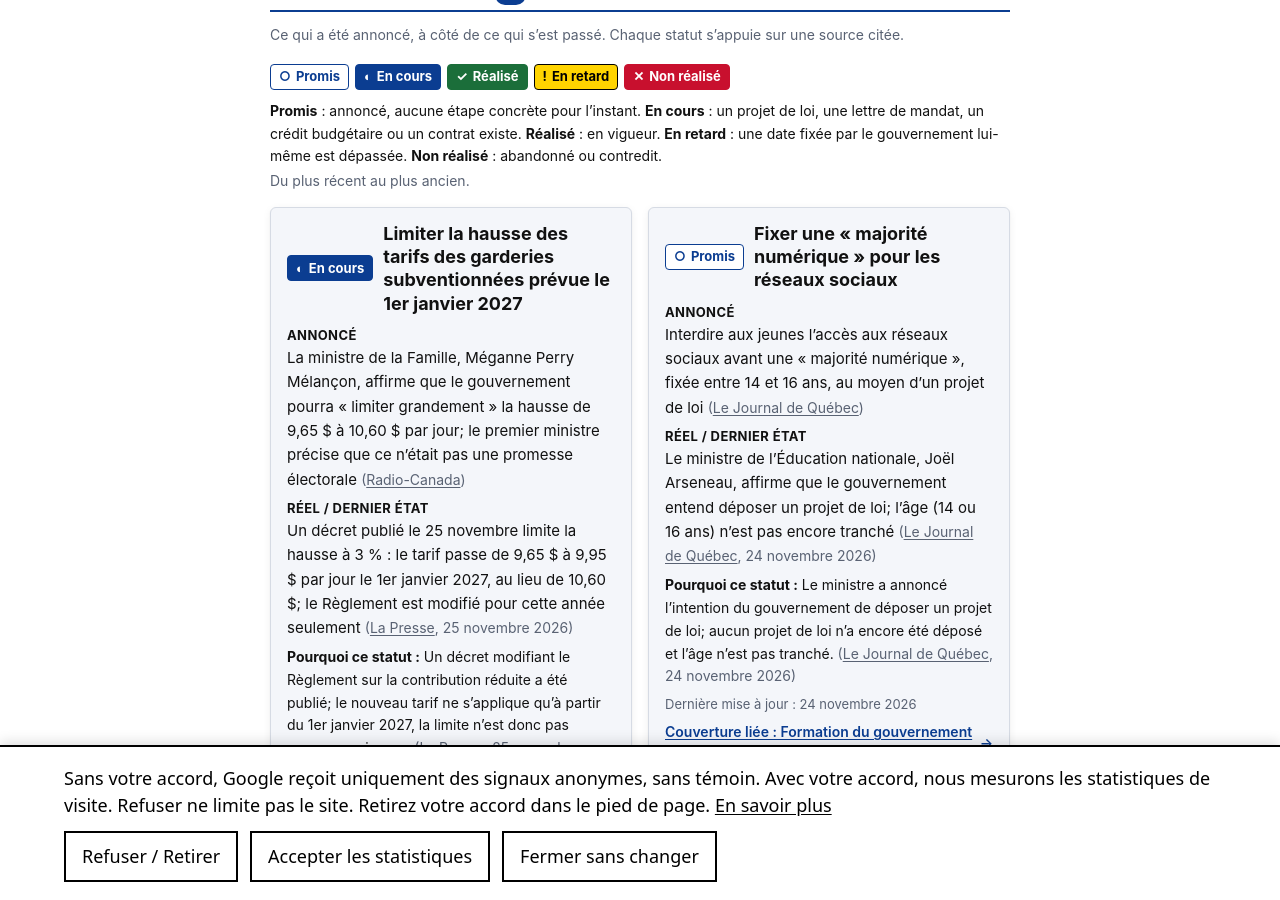
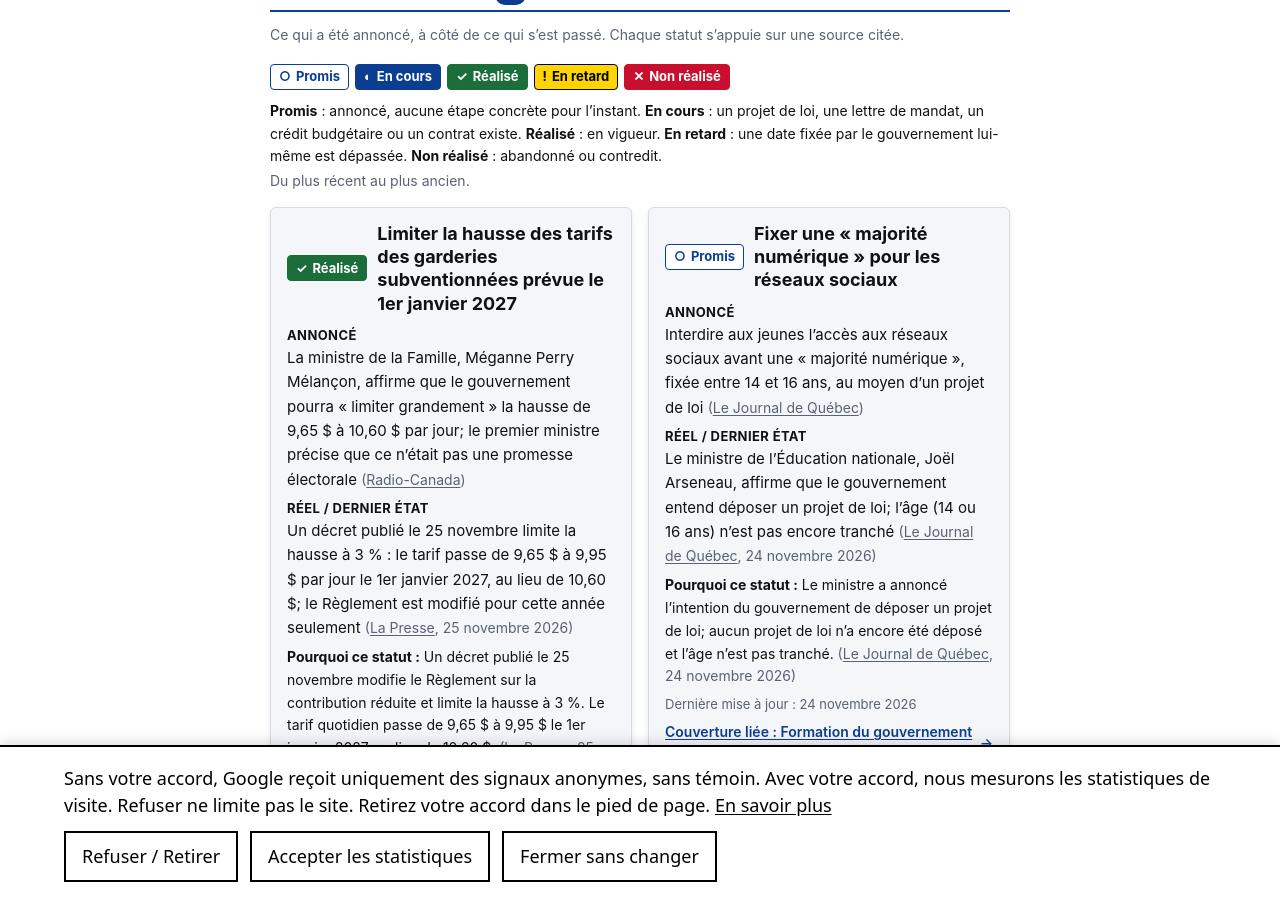
Before and after one commit to quebec-taxpayer/news-alerts, a Jekyll site: the page built from index.html, in a window 1280 px wide and 900 px high, scrolled down 1948 px. Built offline with Jekyll 4.4.1, drawn with Linux system fonts in a browser that asks for light colours.

Commit message:
Mark daycare fee cap tracker completed after Nov 25 decree
The decree limiting the subsidized daycare fee increase to 3% has been published. Status is Completed, with the Jan. 1, 2027 fee date kept in What's next.

```diff
--- a/_data/promises.json
+++ b/_data/promises.json
@@ -287,7 +287,7 @@
    "id": "pq-limit-daycare-fees",
    "dossier": "pq-transition",
    "type": "outcome",
-   "status": "in_progress",
+   "status": "completed",
    "item_en": "Limit the subsidized daycare fee increase set for Jan. 1, 2027",
    "item_fr": "Limiter la hausse des tarifs des garderies subventionnées prévue le 1er janvier 2027",
    "announced_en": "Family Minister Méganne Perry Mélançon says the government will be able to “greatly limit” the increase from $9.65 to $10.60 a day; the premier says it was not an election promise",
@@ -302,8 +302,8 @@
    "actual_source_url": "https://www.lapresse.ca/actualites/politique/2026-11-25/cpe-et-garderies-subventionnees/quebec-limite-la-hausse-du-tarif-a-3.php",
    "actual_date": "2026-11-25",
    "updated": "2026-11-25",
-   "status_evidence_en": "A decree amending the regulation on the reduced contribution has been published; the new fee only applies from Jan. 1, 2027, so the limit is not yet in force.",
-   "status_evidence_fr": "Un décret modifiant le Règlement sur la contribution réduite a été publié; le nouveau tarif ne s’applique qu’à partir du 1er janvier 2027, la limite n’est donc pas encore en vigueur.",
+   "status_evidence_en": "A decree published Nov. 25 amends the reduced-contribution regulation and limits the increase to 3%. The daily fee goes from $9.65 to $9.95 on Jan. 1, 2027, instead of $10.60.",
+   "status_evidence_fr": "Un décret publié le 25 novembre modifie le Règlement sur la contribution réduite et limite la hausse à 3 %. Le tarif quotidien passe de 9,65 $ à 9,95 $ le 1er janvier 2027, au lieu de 10,60 $.",
    "status_source_title": "CPE et garderies subventionnées – Québec limite la hausse du tarif à 3 %",
    "status_source_outlet": "La Presse",
    "status_source_url": "https://www.lapresse.ca/actualites/politique/2026-11-25/cpe-et-garderies-subventionnees/quebec-limite-la-hausse-du-tarif-a-3.php",
```
